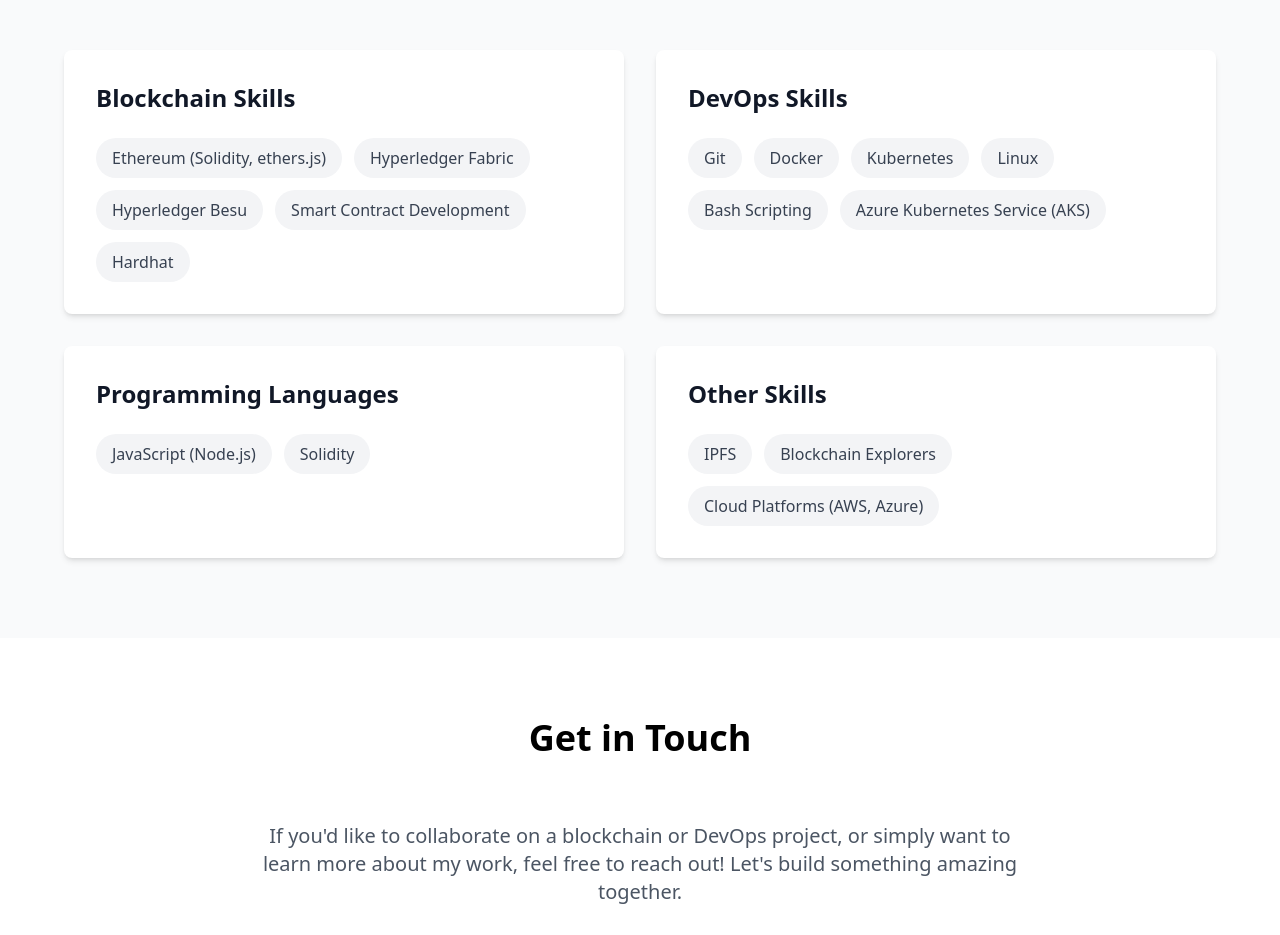
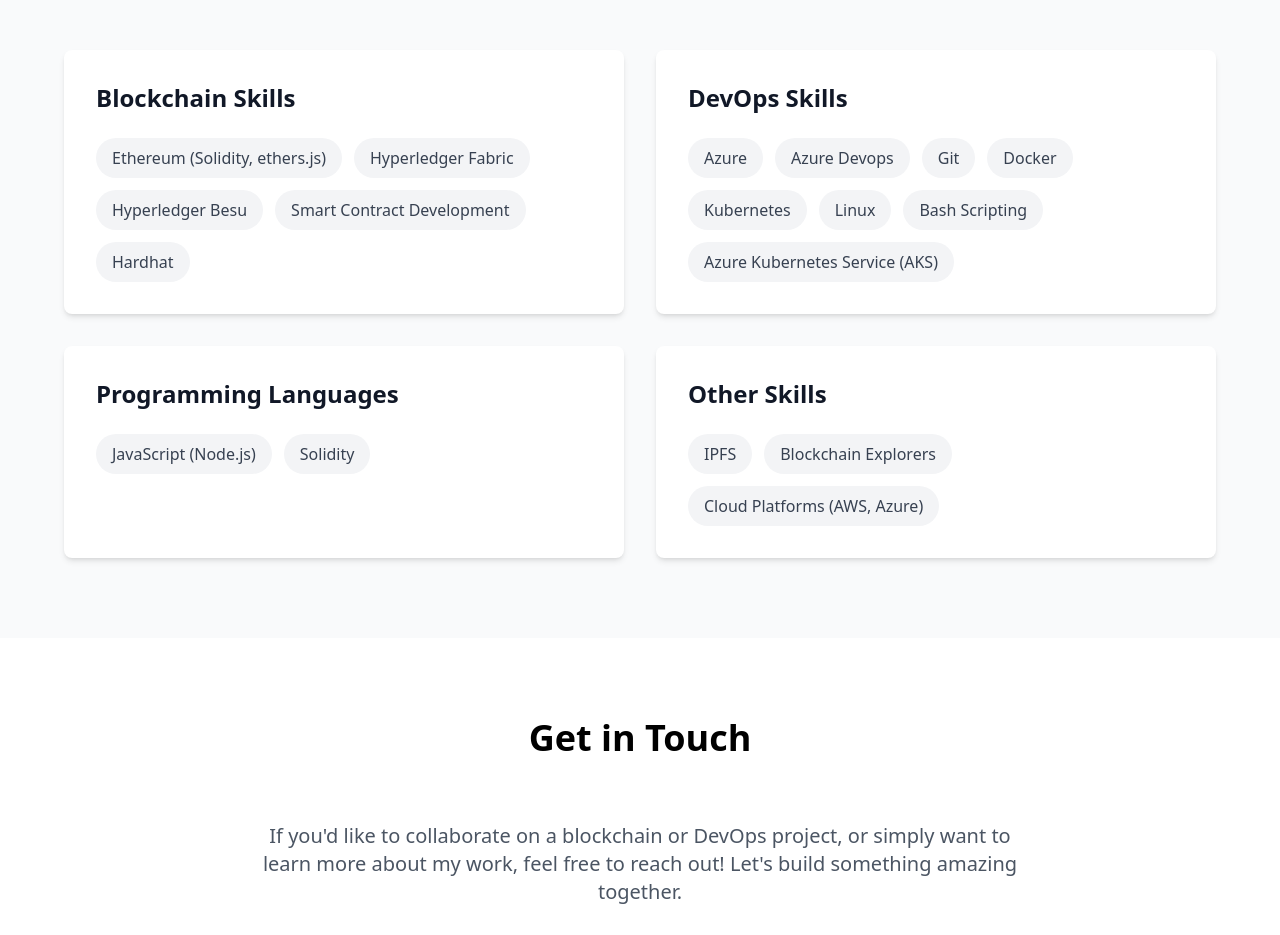
Before and after one commit to sharan12221/portfolio, a React (Vite) app: page / in a window 1280 px wide. Shown: the part 4160-5095 px from the top of the page. Built offline with nearby package versions, Linux system fonts and the light colour scheme.

Commit message:
Update Skills.tsx

```diff
--- a/src/components/Skills.tsx
+++ b/src/components/Skills.tsx
@@ -15,6 +15,8 @@
     {
       title: 'DevOps Skills',
       skills: [
+        'Azure',
+        'Azure Devops',
         'Git',
         'Docker',
         'Kubernetes',
```
